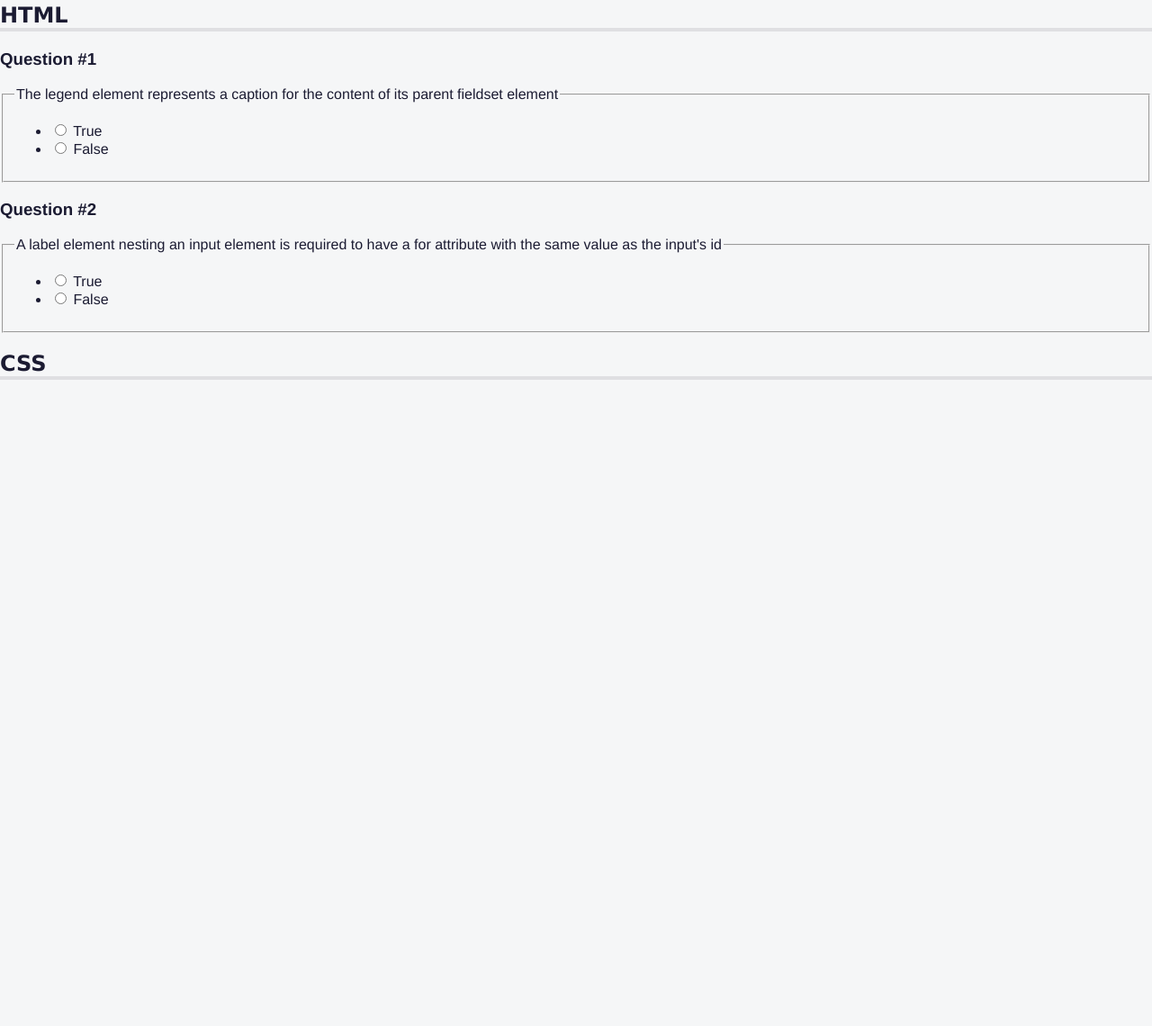
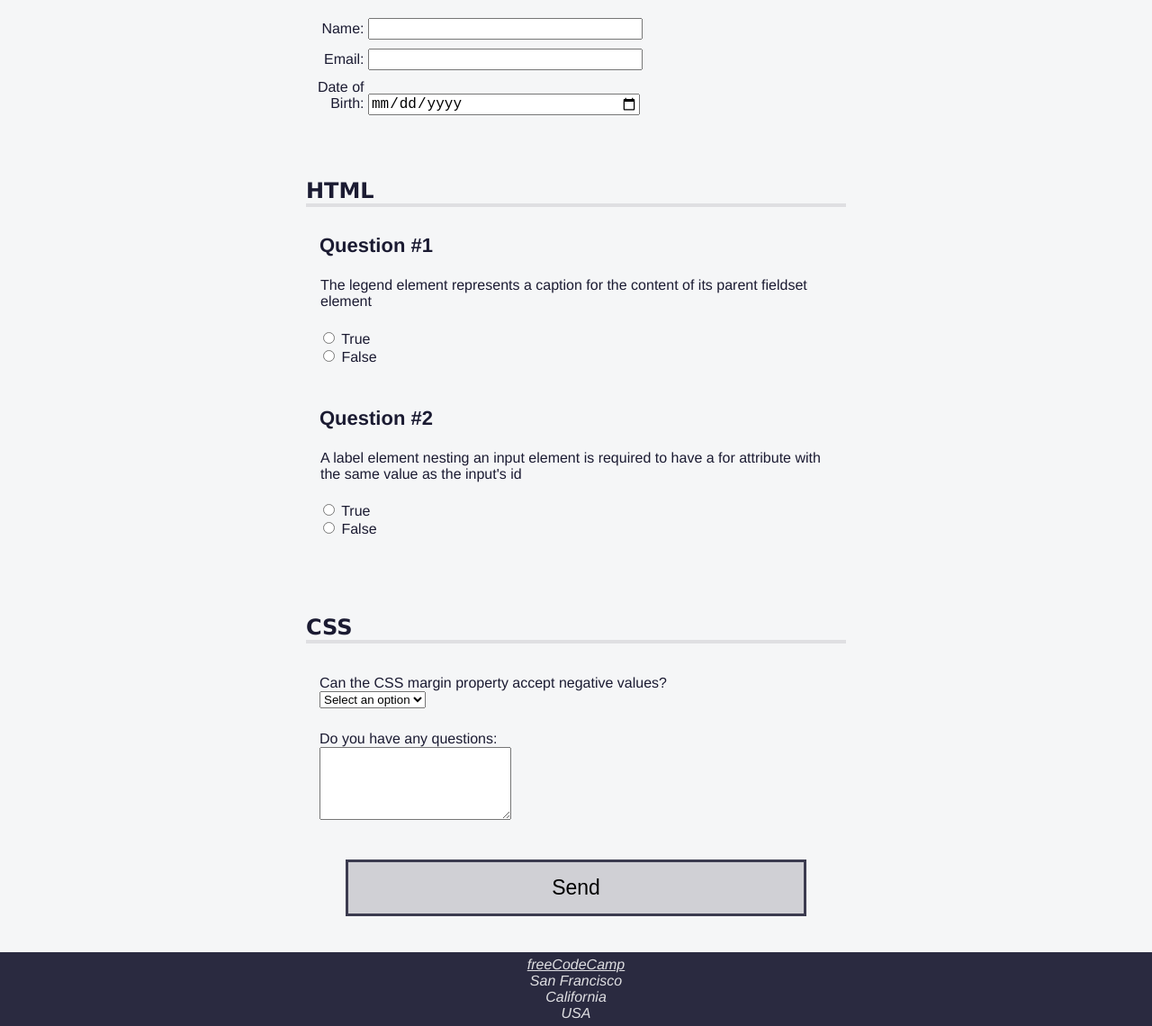
Before and after one commit to Ab-Tayyab/FreeCodeCamp, a plain HTML site: page responsive design/quiz app UI/index.html in a window 1280 px wide. Shown: the part 202-1342 px from the top of the page at 90% size. Before the commit the page ends 800 px from the top, so only its background shows below. Drawn offline with Linux system fonts and the light colour scheme.

Commit message:
project added

```diff
--- a/responsive design/quiz app UI/index.html
+++ b/responsive design/quiz app UI/index.html
@@ -87,9 +87,35 @@
         </section>
         <section role="region" aria-labelledby="css-questions">
           <h2 id="css-questions">CSS</h2>
-
+          <div class="formrow">
+            <div class="question-block">
+              <label for="selector">Can the CSS margin property accept negative values?</label>
+            </div>
+            <div class="answer">
+              <select name="selector" id="selector" required>
+                <option value="">Select an option</option>
+                <option value="yes">Yes</option>
+                <option value="no">No</option>
+              </select>
+            </div>
+            <div class="question-block">
+              <label for="css-textarea">Do you have any questions:</label>
+            </div>
+            <div class="answer">
+              <textarea id="css-textarea" name="css-questions" rows="5" cols="24"></textarea>
+            </div>
+          </div>
         </section>
+        <button type="submit">Send</button>
       </form>
     </main>
+    <footer>
+      <address>
+        <a href="https://freecodecamp.org">freeCodeCamp</a><br />
+        San Francisco<br />
+        California<br />
+        USA
+      </address>
+    </footer>
   </body>
 </html>
--- a/responsive design/quiz app UI/styles.css
+++ b/responsive design/quiz app UI/styles.css
@@ -1,3 +1,7 @@
+* {
+  scroll-behavior: smooth;
+}
+
 body {
   background: #f5f6f7;
   color: #1b1b32;
@@ -10,6 +14,9 @@ body {
   height: 50px;
   background-color: #1b1b32;
   display: flex;
+  justify-content: space-between;
+  align-items: center;
+  top: 0;
 }
 
 #logo {
@@ -22,6 +29,7 @@ body {
 h1 {
   color: #f1be32;
   font-size: min(5vw, 1.2em);
+  text-align: center;
 }
 
 nav {
@@ -33,6 +41,39 @@ body {
 nav > ul {
   display: flex;
   justify-content: space-evenly;
+  flex-wrap: wrap;
+  align-items: center;
+  padding-inline-start: 0;
+  margin-block: 0;
+  height: 100%;
+}
+
+nav > ul > li {
+  color: #dfdfe2;
+  margin: 0 0.2rem;
+  padding: 0.2rem;
+  display: block;
+}
+
+nav > ul > li:hover {
+  background-color: #dfdfe2;
+  color: #1b1b32;
+  cursor: pointer;
+}
+
+li > a {
+  color: inherit;
+  text-decoration: none;
+}
+
+main {
+  padding-top: 50px;
+}
+
+section {
+  width: 80%;
+  margin: 0 auto 10px auto;
+  max-width: 600px;
 }
 
 h1,
@@ -42,10 +83,90 @@ body {
 
 h2 {
   border-bottom: 4px solid #dfdfe2;
+  margin-top: 0px;
+  padding-top: 60px;
+}
+
+.info {
+  padding: 10px 0 0 5px;
+}
+
+.formrow {
+  margin-top: 30px;
+  padding: 0px 15px;
+}
+
+input {
+  font-size: 1rem;
+}
+
+.info label, .info input {
+  display: inline-block;
+}
+
+.info input {
+  width: 50%;
+  text-align: left;
+}
+
+.info label {
+  width: 10%;
+  min-width: 55px;
+  text-align: right;
+}
+
+.question-block {
+  text-align: left;
+  display: block;
+  width: 100%;
+  margin-top: 20px;
+  padding-top: 5px;
+}
+
+h3 {
+  margin-top: 5px;
+  padding-left: 15px;
+  font-size: 1.375rem;
 }
 
 h3::before {
   content: "Question #";
+}
+
+.question {
+  border: none;
+  padding-bottom: 0;
+}
+
+.answers-list {
+  list-style: none;
+  padding: 0;
+}
+
+button {
+  display: block;
+  margin: 40px auto;
+  width: 40%;
+  padding: 15px;
+  font-size: 1.438rem;
+  background: #d0d0d5;
+  border: 3px solid #3b3b4f;
+}
+
+footer {
+  background-color: #2a2a40;
+  display: flex;
+  justify-content: center;
+}
+
+footer,
+footer a {
+  color: #dfdfe2;
+}
+
+address {
+  text-align: center;
+  padding: 0.3em;
 }
 
 .sr-only {
```
Lines whose indentation alone changed are shown as unchanged.
